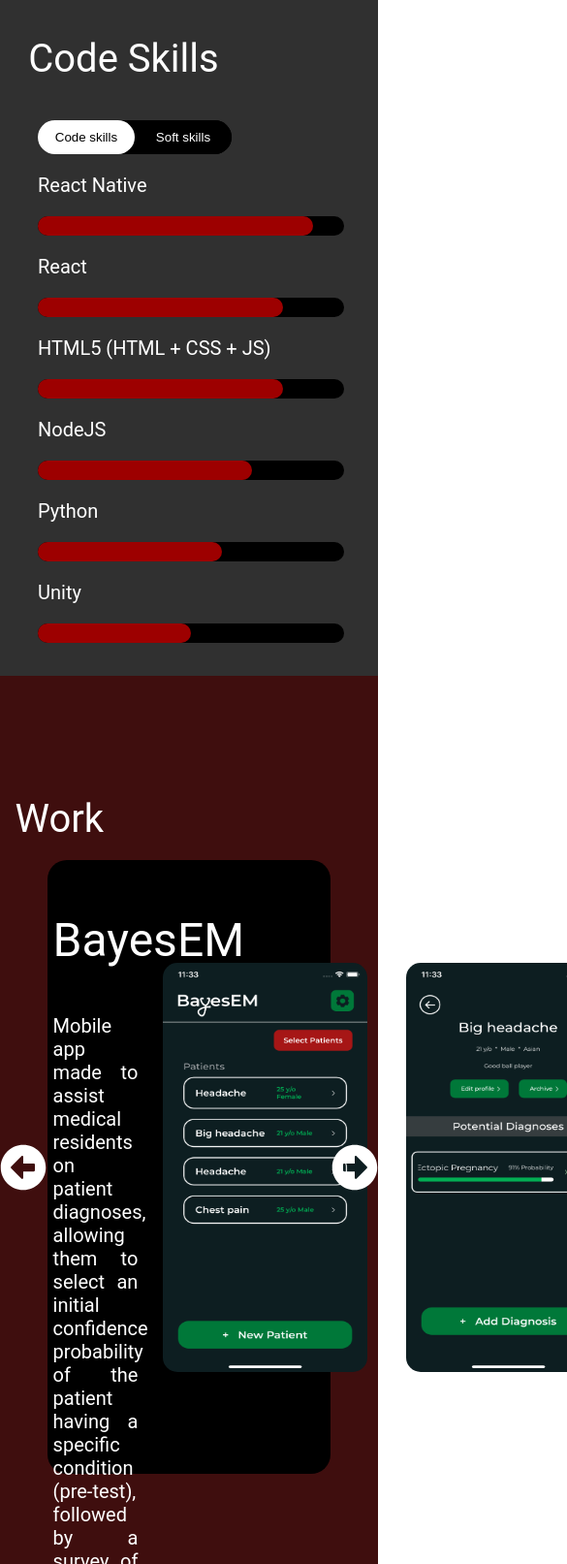
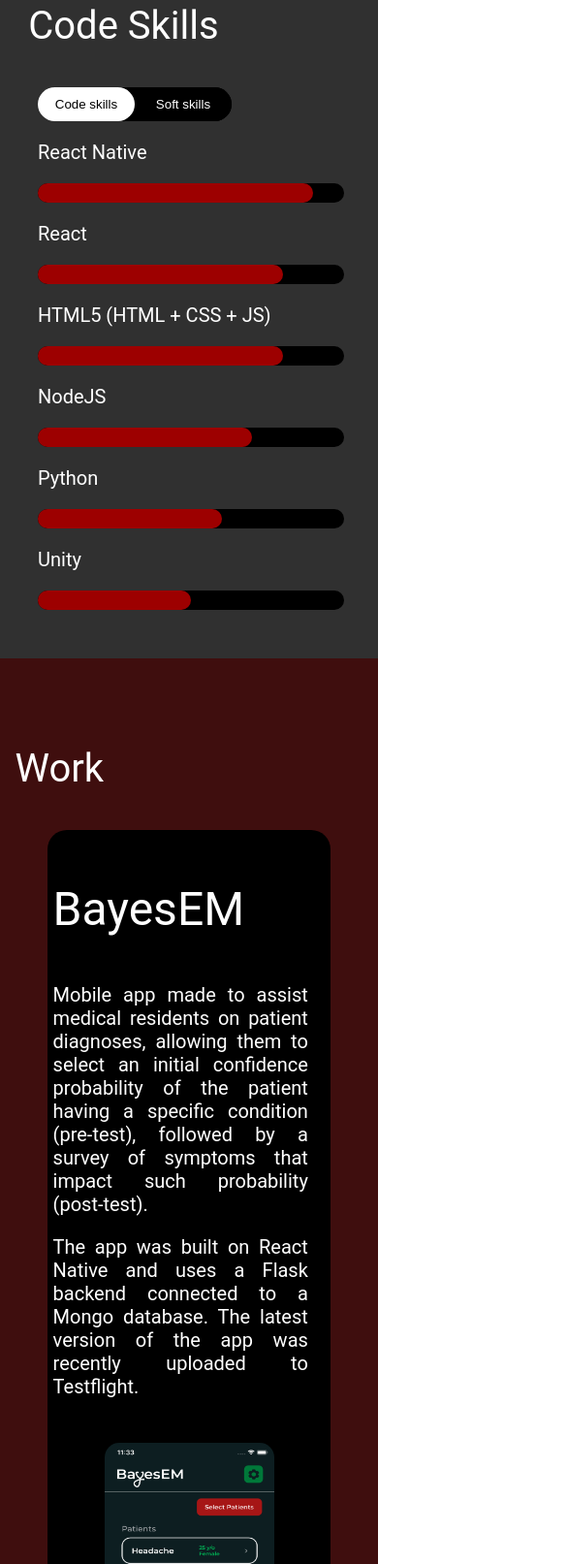
Before and after one commit to AlejandroALopez/studyWebpage, a React app: page / in a window 390 px wide. Shown: the part 2161-3774 px from the top of the page at 97% size, 585 px wide, since content can reach past the window. Built offline with nearby package versions, Linux system fonts and the light colour scheme.

Commit message:
work responsive

```diff
--- a/src/pages/aboutMe/style.scss
+++ b/src/pages/aboutMe/style.scss
@@ -3,8 +3,8 @@
     flex-direction: row;
     justify-content: space-evenly;
     align-items: center;
-    width: 100%;
-    height: 700px;
+    padding-top: 50px;
+    padding-bottom: 50px;
 
     background-color: #1c1a1a;
 
@@ -59,8 +59,5 @@
 @media screen and (max-width: 1200px){
   .aboutme-container  {
     flex-direction: column;
-    height: 100%;
-    padding-top: 50px;
-    padding-bottom: 50px;
   }
 }
--- a/src/pages/landingPage/style.scss
+++ b/src/pages/landingPage/style.scss
@@ -57,7 +57,6 @@
     flex-direction: row;
     justify-content: space-evenly;
     align-items: center;
-    width: 100%;
     height: 700px;
 
     background-color: #000000;
--- a/src/pages/skills/style.scss
+++ b/src/pages/skills/style.scss
@@ -1,9 +1,8 @@
 .skills-section {
     display: flex;
     flex-direction: column;
-    padding-top: 10vh;
-    width: 100%;
-    height: 700px;
+    padding-top: 50px;
+    padding-bottom: 50px;
     background-color: #303030;
 
     .title {
--- a/src/pages/work/style.scss
+++ b/src/pages/work/style.scss
@@ -1,9 +1,8 @@
 .work-section {
     display: flex;
     flex-direction: column;
-    padding-top: 10vh;
-    width: 100%;
-    height: 100vh;
+    padding-top: 50px;
+    padding-bottom: 50px;
     background-color: #3f0e0e;
 
     .title {
@@ -29,6 +28,7 @@
 
     .project {
         display: flex;
+        flex-direction: row;
         height: 75vh;
         width: 75vw;
         background-color: #000000;
@@ -56,16 +56,32 @@
     }
 
     .image-eq2 {
-        height: 50vh;
-        width: 25vh;
+        height: 350px;
+        width: 175px;
         margin: 20px;
         border-radius: 15px;
     }
 
     .image-connectus {
-        height: 50vh;
-        width: 90vh;
+        height: 60%;
+        width: 90%;
         margin: 20px;
         border-radius: 15px;
     }
+    @media screen and (max-width: 1200px){
+        .project {
+          flex-direction: column;
+          height: 100%;
+        }
+        .text-container {
+            width: 90%;
+        }
+        .project-description {
+            align-items: center;
+        }
+        .images-container {
+            flex-wrap: wrap;
+            justify-content: center;
+        }
+    }
 }
```
